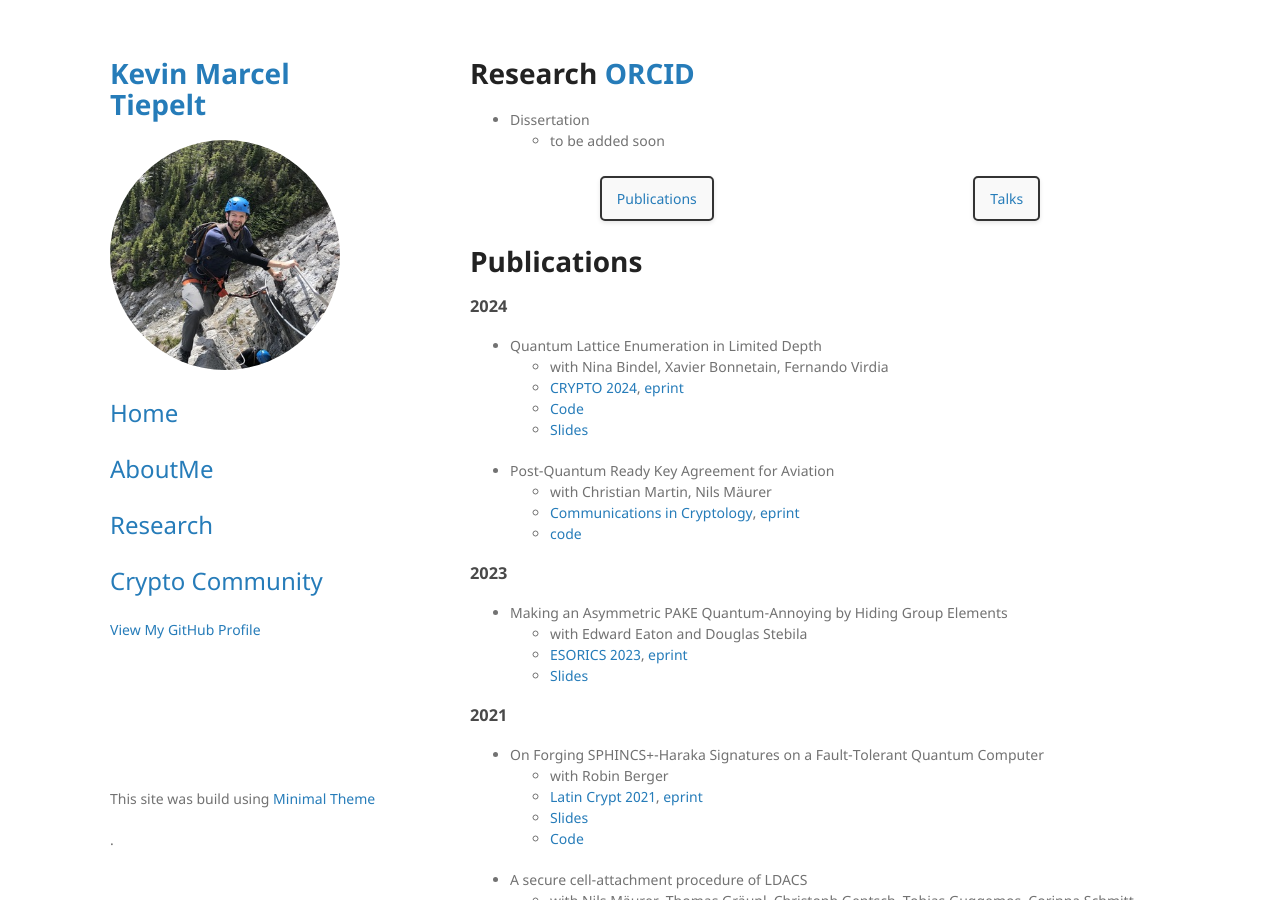
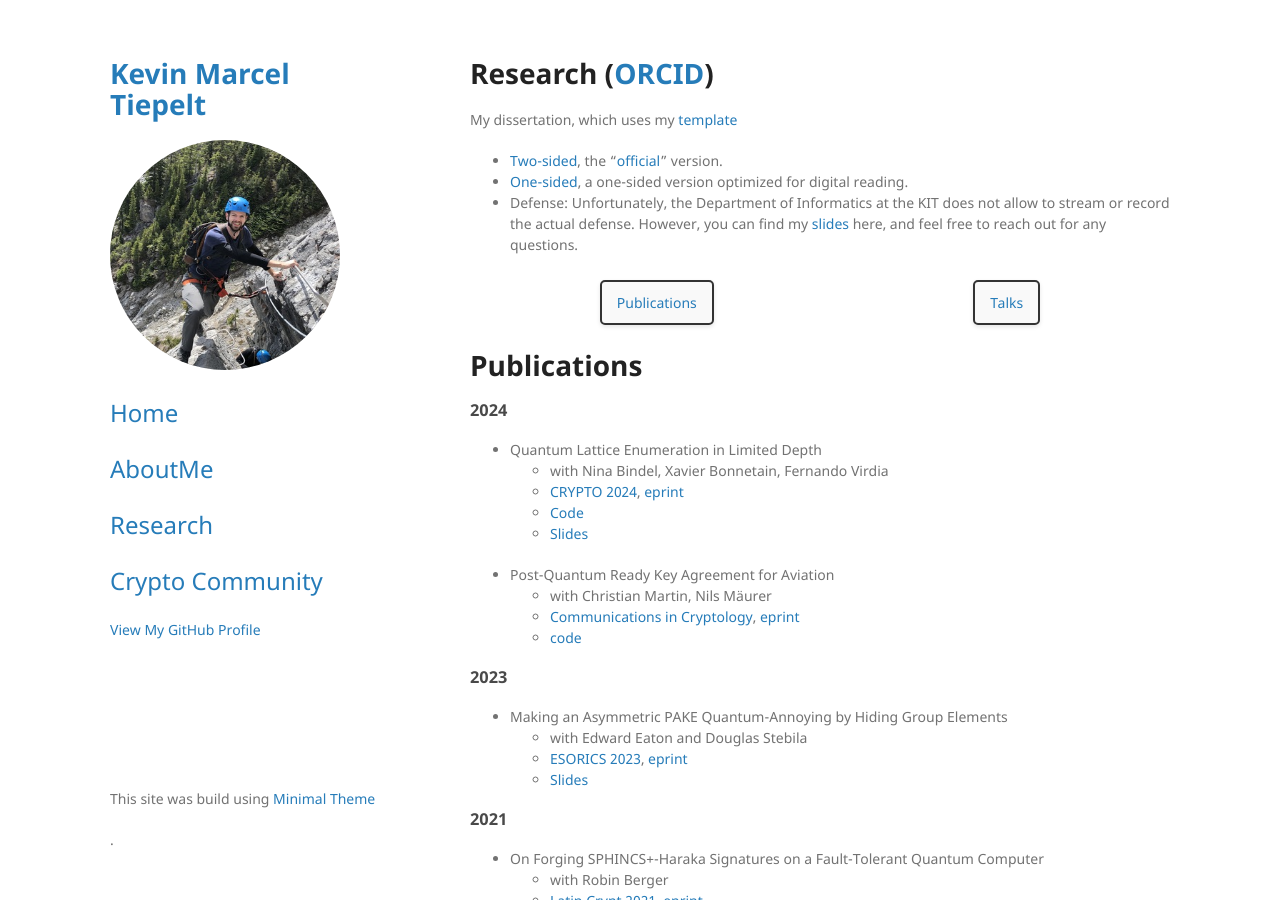
Before and after one commit to mtiepelt/mtiepelt.github.io, a Jekyll site: the page built from Pages/Research.md, in a window 1280 px wide and 900 px high. Built offline with Jekyll 4.4.1, drawn with Linux system fonts in a browser that asks for light colours; the repository's description, which GitHub fills in, is left out; our own code applies the rules of GitHub Pages for plain Markdown files.

Commit message:
Update with disseration

```diff
--- a/Pages/Research.md
+++ b/Pages/Research.md
@@ -2,10 +2,13 @@
 layout: default
 ---
 
-# Research [ORCID](https://orcid.org/0000-0002-3389-208X) {#publications}
+# Research ([ORCID](https://orcid.org/0000-0002-3389-208X)) {#publications}
 
-* Dissertation
-	* to be added soon
+My dissertation, which uses my [template]({% link Pages/Community.md%}#template)
+
+* [Two-sided](Dissertation/FINAL_Tiepelt_twosided.pdf), the "[official](https://publikationen.bibliothek.kit.edu/1000178687)" version.
+* [One-sided](Dissertation/FINAL_Tiepelt_onesided.pdf), a one-sided version optimized for digital reading.
+* Defense: Unfortunately, the Department of Informatics at the KIT does not allow to stream or record the actual defense. However, you can find my [slides](Dissertation/Defense.pdf) here, and feel free to reach out for any questions.
 
 
 {: .box-container}
```
Also changed, not shown: Pages/Community.md (+2 -3 lines), 3 other files.
